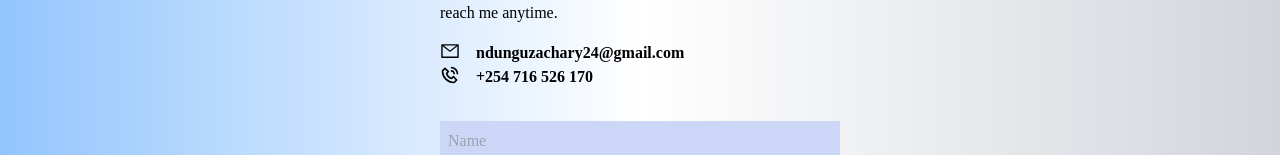
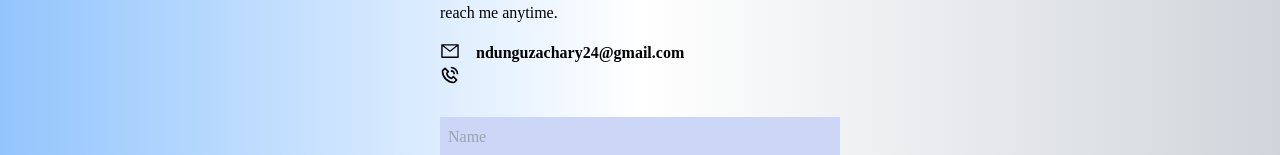
Before and after one commit to Zackius/My-Portfolio, a React (Create React App) app: page / in a window 1280 px wide. Shown: the part 2659-2814 px from the top of the page. Built offline with nearby package versions, Linux system fonts and the light colour scheme.

Commit message:
changing contact

```diff
--- a/src/components/Contact.js
+++ b/src/components/Contact.js
@@ -15,8 +15,6 @@ const Contact = () => (
         </div>
         <div className='flex flex-cols-2  '>
           <BiPhoneCall size={20} />
-
-          <p className='px-4 font-bold'> +254 716 526 170</p>
         </div>
 
       </div>
```
